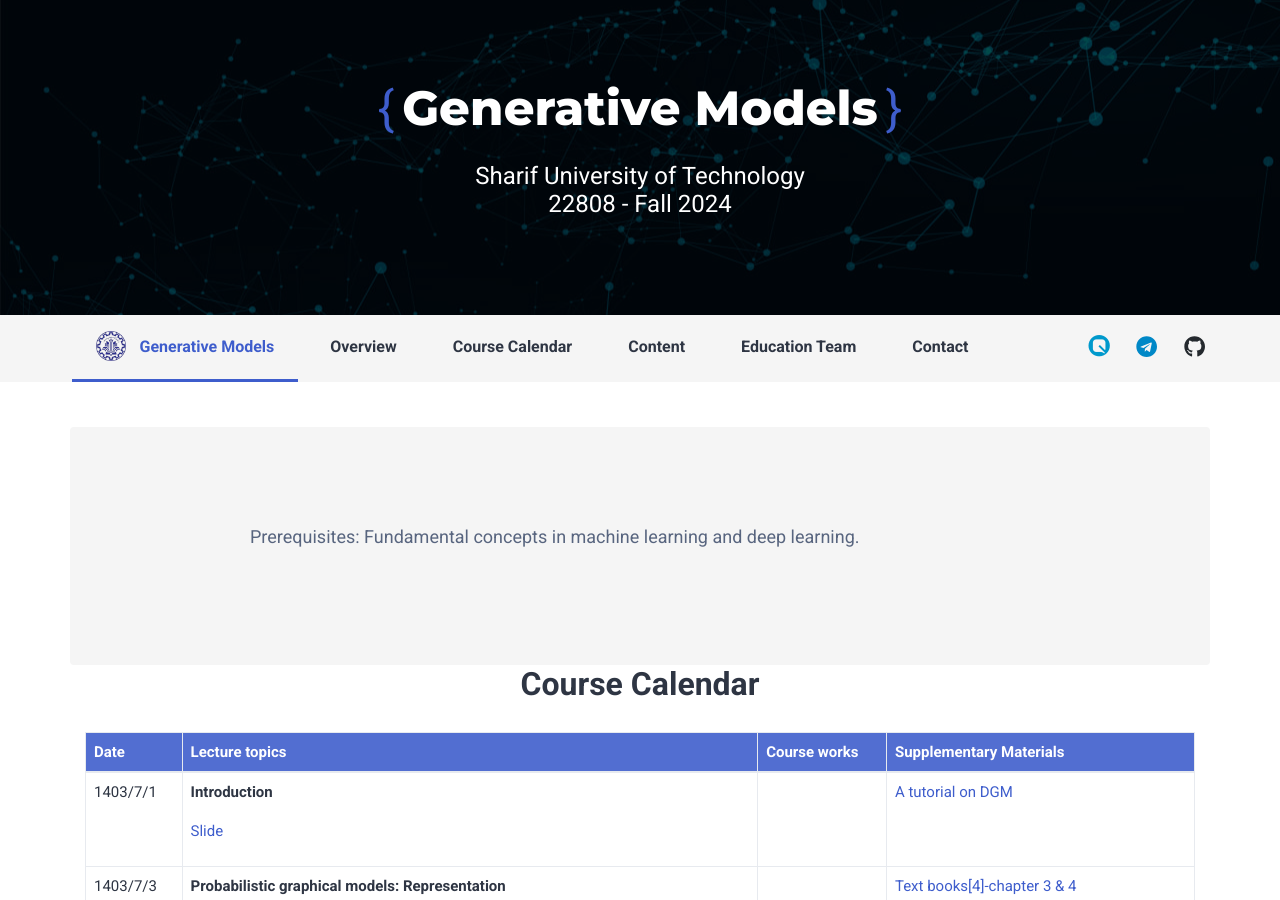
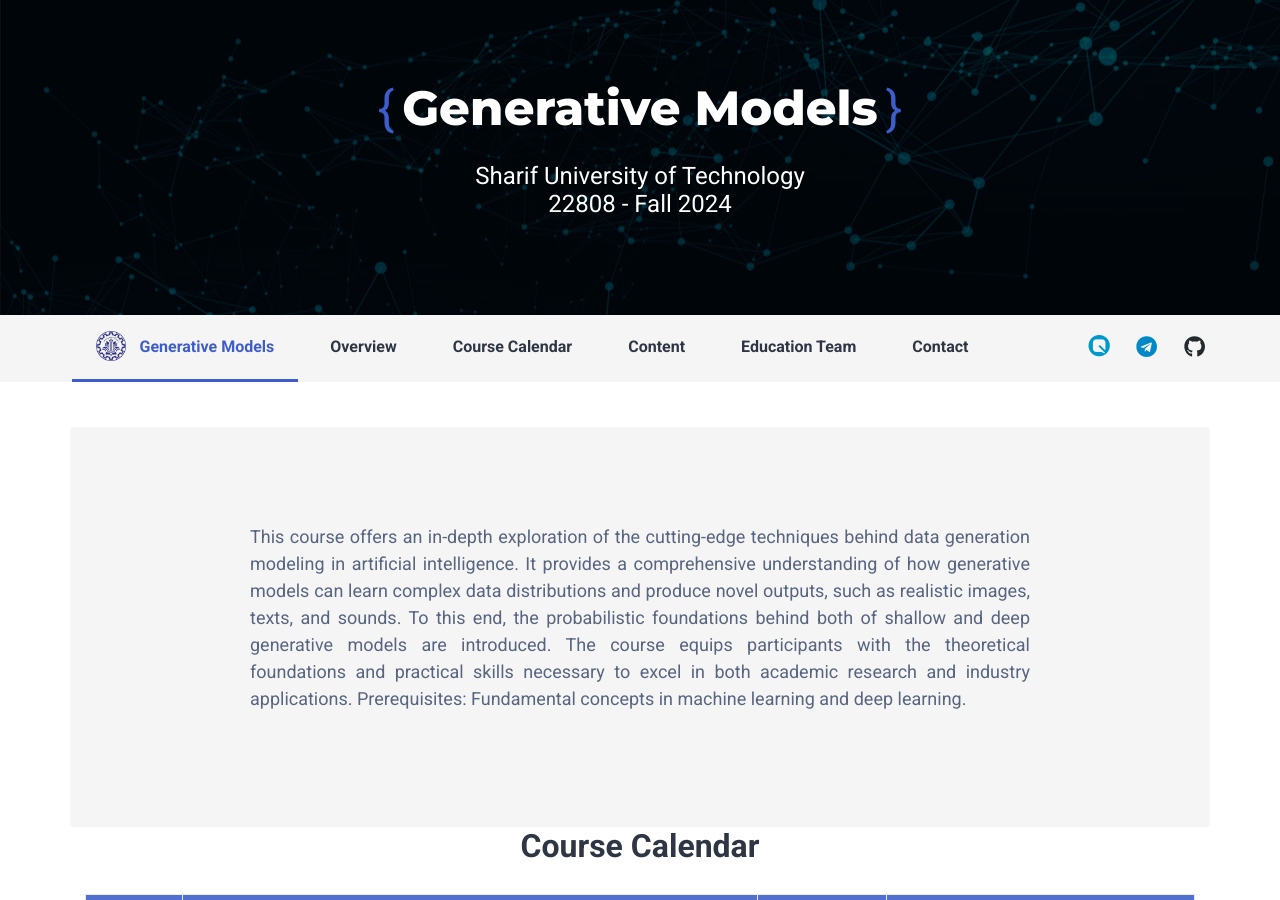
Before and after one commit to Sharif-CS-GenerativeModels/Sharif-CS-GenerativeModels.github.io, a Jekyll site: the page built from index.html, in a window 1280 px wide and 900 px high. Built offline with Jekyll 4.4.1, drawn with Linux system fonts in a browser that asks for light colours; some web fonts are replaced; comment, search, counter and statistics services are not loaded; part of the change alters nothing that is shown.

Commit message:
Update overview.yml

```diff
--- a/_data/overview.yml
+++ b/_data/overview.yml
@@ -1,4 +1,2 @@
-title: Course description
-content: "This course offers an in-depth exploration of the cutting-edge techniques behind data generation modeling in artificial intelligence. It provides a comprehensive understanding of how generative models can learn complex data distributions and produce novel outputs, such as realistic images, texts, and sounds. To this end, the probabilistic foundations behind both of shallow and deep generative models are introduced. The course equips participants with the theoretical foundations and practical skills necessary to excel in both academic research and industry applications."
-title:  ""
-content: "Prerequisites: Fundamental concepts in machine learning and deep learning."
+title:
+content: "This course offers an in-depth exploration of the cutting-edge techniques behind data generation modeling in artificial intelligence. It provides a comprehensive understanding of how generative models can learn complex data distributions and produce novel outputs, such as realistic images, texts, and sounds. To this end, the probabilistic foundations behind both of shallow and deep generative models are introduced. The course equips participants with the theoretical foundations and practical skills necessary to excel in both academic research and industry applications. Prerequisites: Fundamental concepts in machine learning and deep learning."
```
